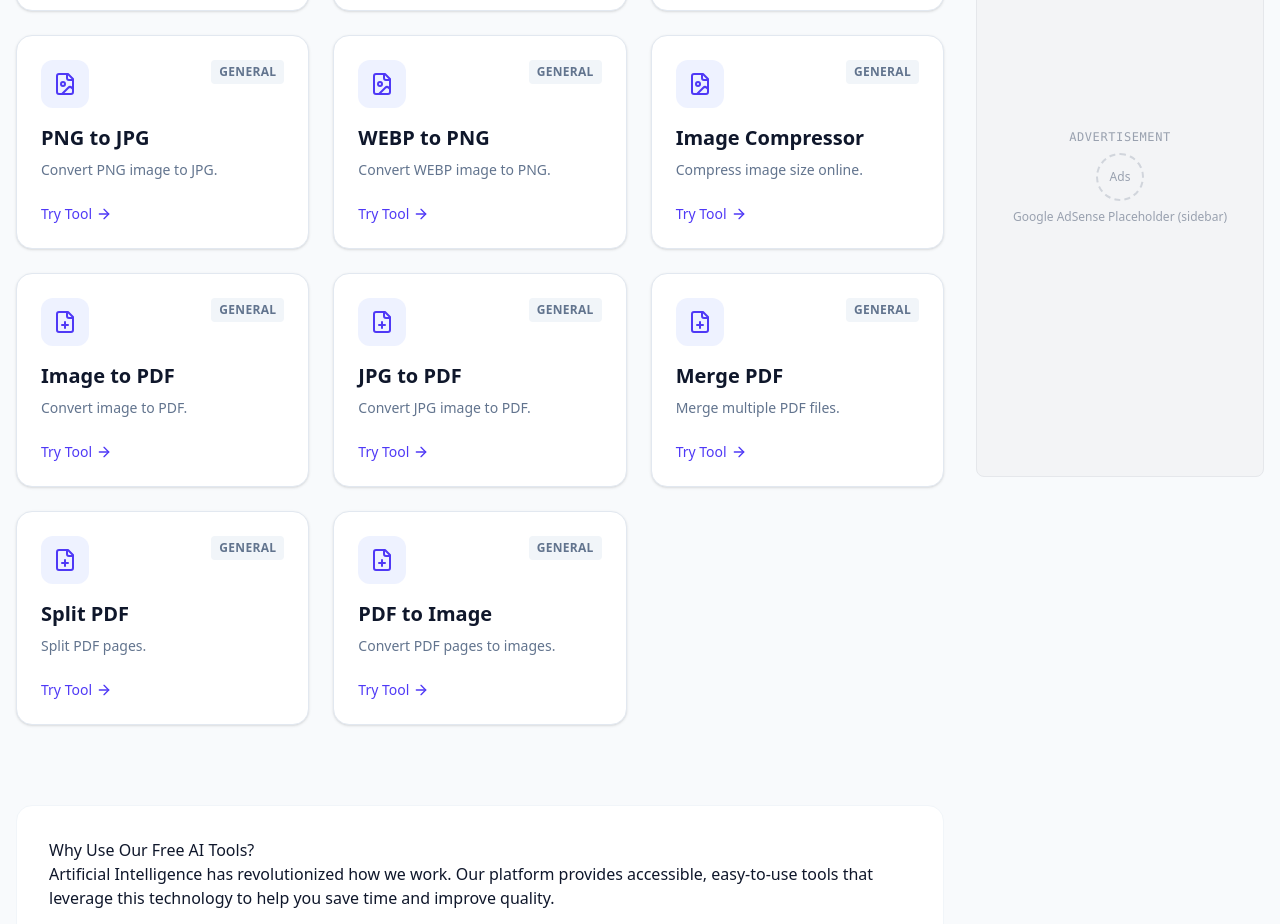
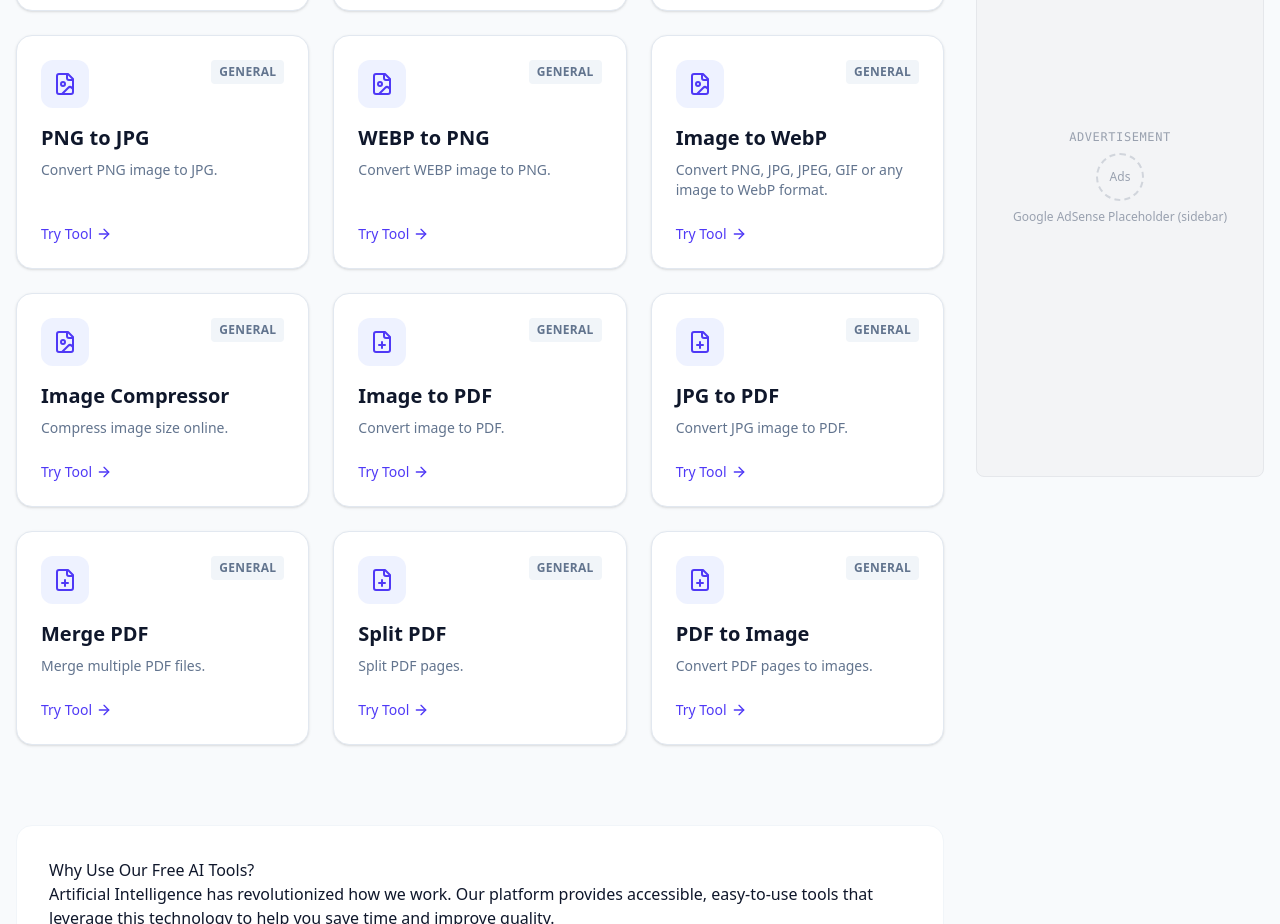
Before and after one commit to Prem87696/free-ai-tools, a React (Vite) app: page / in a window 1280 px wide. Shown: the part 1440-2364 px from the top of the page. Built offline with nearby package versions, Linux system fonts and the light colour scheme.

Commit message:
Update tools.ts

```diff
--- a/src/data/tools.ts
+++ b/src/data/tools.ts
@@ -1,6 +1,5 @@
 import {
 Bot,
-FileText,
 Mail,
 PenTool,
 Hash,
@@ -34,6 +33,8 @@ category: "social" | "business" | "writing" | "general";
 }
 
 export const tools: ToolConfig[] = [
+
+/* ---------- AI TOOLS ---------- */
 
 {
 id: "ai-chatbot",
@@ -257,6 +258,17 @@ category: "general"
 },
 
 {
+id: "image-to-webp",
+name: "Image to WebP",
+description: "Convert PNG, JPG, JPEG, GIF or any image to WebP format.",
+icon: FileImage,
+path: "/tools/image-to-webp",
+promptTemplate: "",
+inputs: [],
+category: "general"
+},
+
+{
 id: "image-compressor",
 name: "Image Compressor",
 description: "Compress image size online.",
@@ -326,6 +338,8 @@ category: "general"
 
 ];
 
+/* ---------- SEO MODIFIERS ---------- */
+
 export const seoModifiers = {
 
 "caption-generator": [
```
